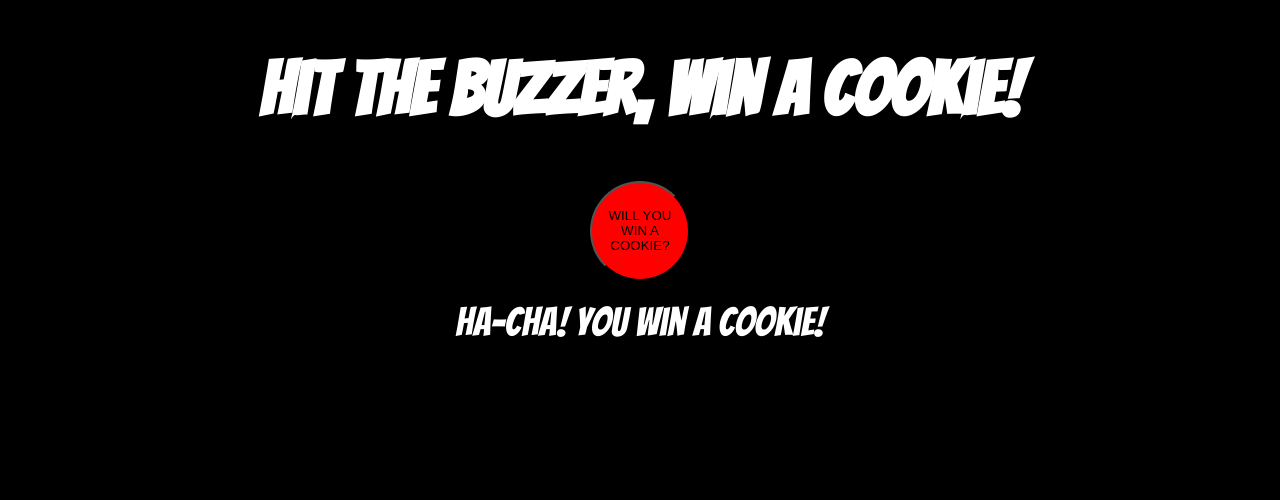
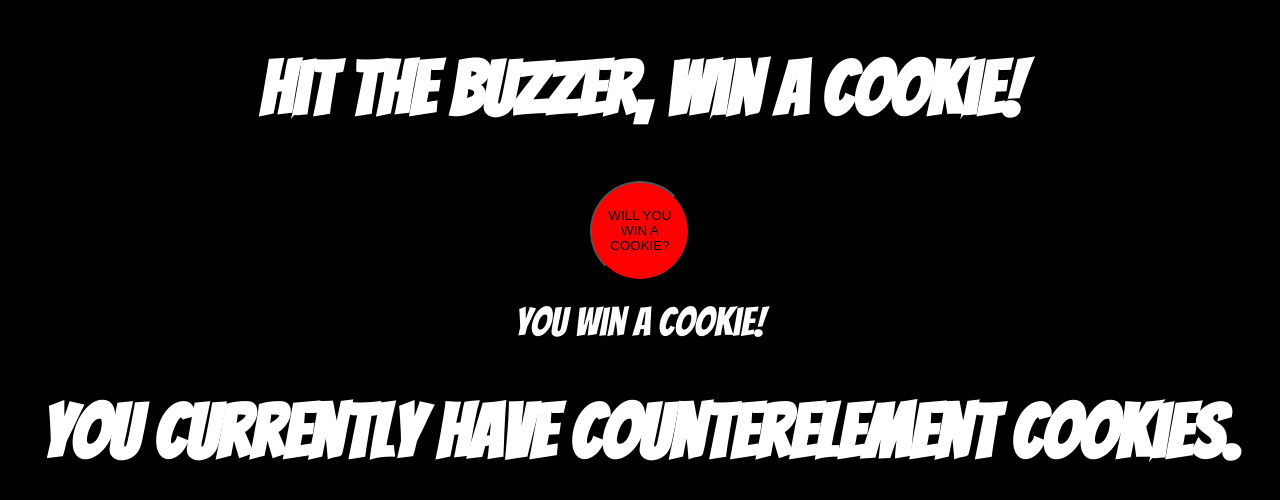
Before and after one commit to jsangalang93/hit-the-buzzer-win-a-cookie, a plain HTML site: page index.html in a window 1280 px wide. Both pictures are taken after a click on the button "WILL YOU WIN A COOKIE?". Drawn offline with Linux system fonts and the light colour scheme.

Commit message:
cookie counter debug wip

```diff
--- a/app.js
+++ b/app.js
@@ -1,9 +1,10 @@
 // V buttonElement is your element on JS query slecting bigButton class in css
 
 const buttonElement = document.getElementById("bigButton");
-const winCookieElement = 'HA-CHA! You win a cookie!'
+const winCookieElement = 'You win a cookie!'
 const cookieDisplayElement = document.getElementById("cookieDisplay")
-const cooCounterElement = document.getElementById("counter")
+const counterDisplayElement = document.querySelector(".counter")
+const cookieUpdateElement = `you currently have ${'counterElement'} cookies.`
 // const counterElementOutput = cookieCounterElement
 
 
@@ -13,15 +14,21 @@ let counterElement = 0;
 //output, you win a cookie
 buttonElement.addEventListener('click', () => {
     cookieDisplayElement.textContent = winCookieElement;
+        // const message = document.createElement("h1");
+        // message.textContent = "you win a cookie!"
     //^ console.log('you win a cookie! Congratulations!');
     //v cookie counter
     counterElement = counterElement + 1;
-    console.log(counterElement);
-    // counterElementOutput.textContent = cookieCounterElement;
+        console.log(counterElement);
+    // counterDisplayElement.textContent = `you currently have ${'counterElement'} cookies.`;
+        console.dir(counterDisplayElement);
+    counterDisplayElement.textContent = cookieUpdateElement;
+     cookieDisplayElement.appendChild(message);
+        console.log('does this work');
+
+
+    // counterElementOutput.textContent = CounterElement;
     // counterElementOutput.textContent = `you currently have ${'cooCounterElement'} cookies.`;
     // cookieCounterElement.textContent = CounterElementOutput;
     // cooCounterElement.textContent = `you currently have ${'CounterElement'} cookies.`;
 })
-
-
-cooCounterElement.textContent = `you currently have ${'CounterElement'} cookies.`;
--- a/index.html
+++ b/index.html
@@ -17,7 +17,7 @@
 
     <!-- YOU WIN A COOKIE -->
     <div id="cookieDisplay"></div>
-    </h2><div class = "counter"></div>
+    <h1 class = "counter">test</h1>
 
 </body>
 </html>
```
